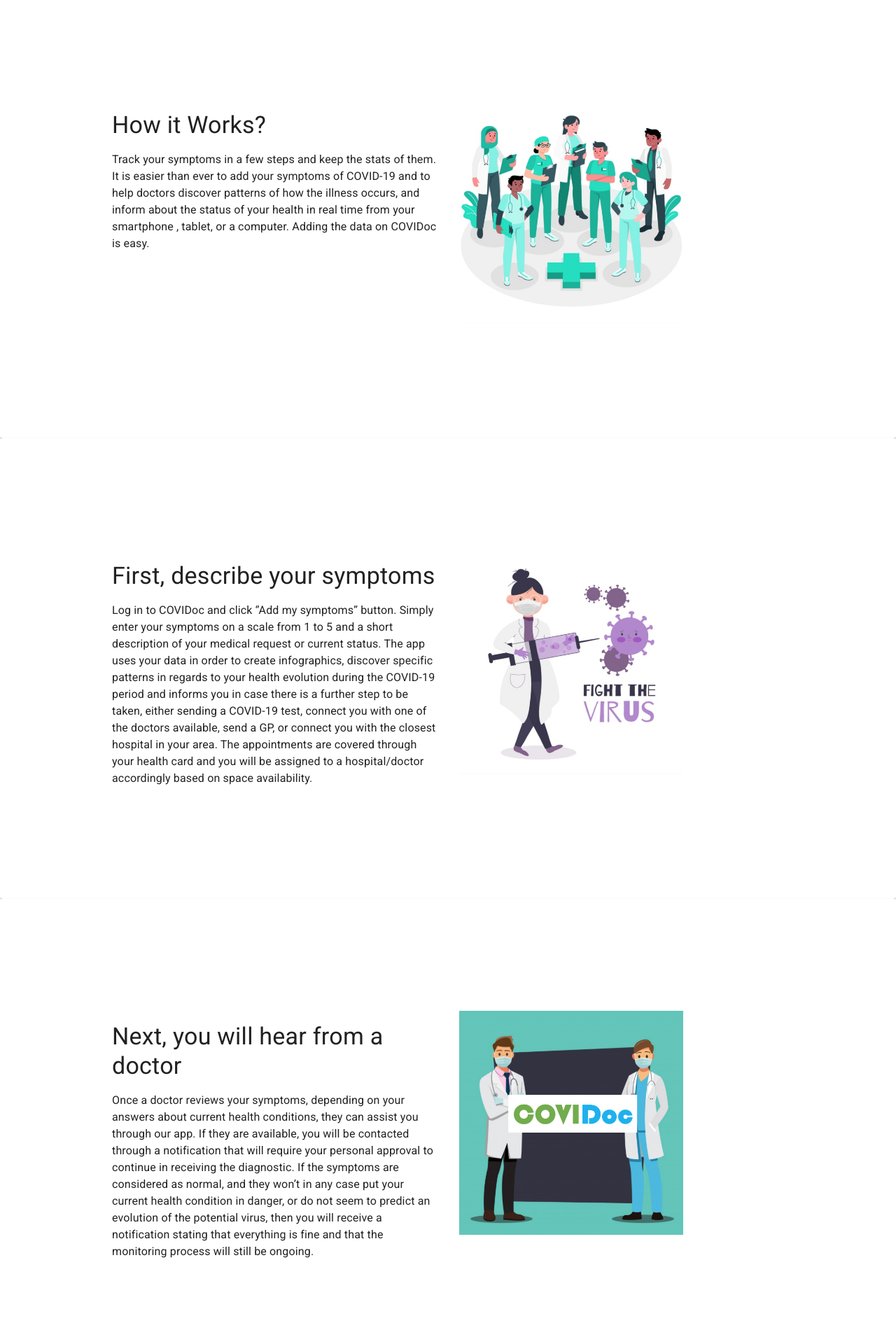
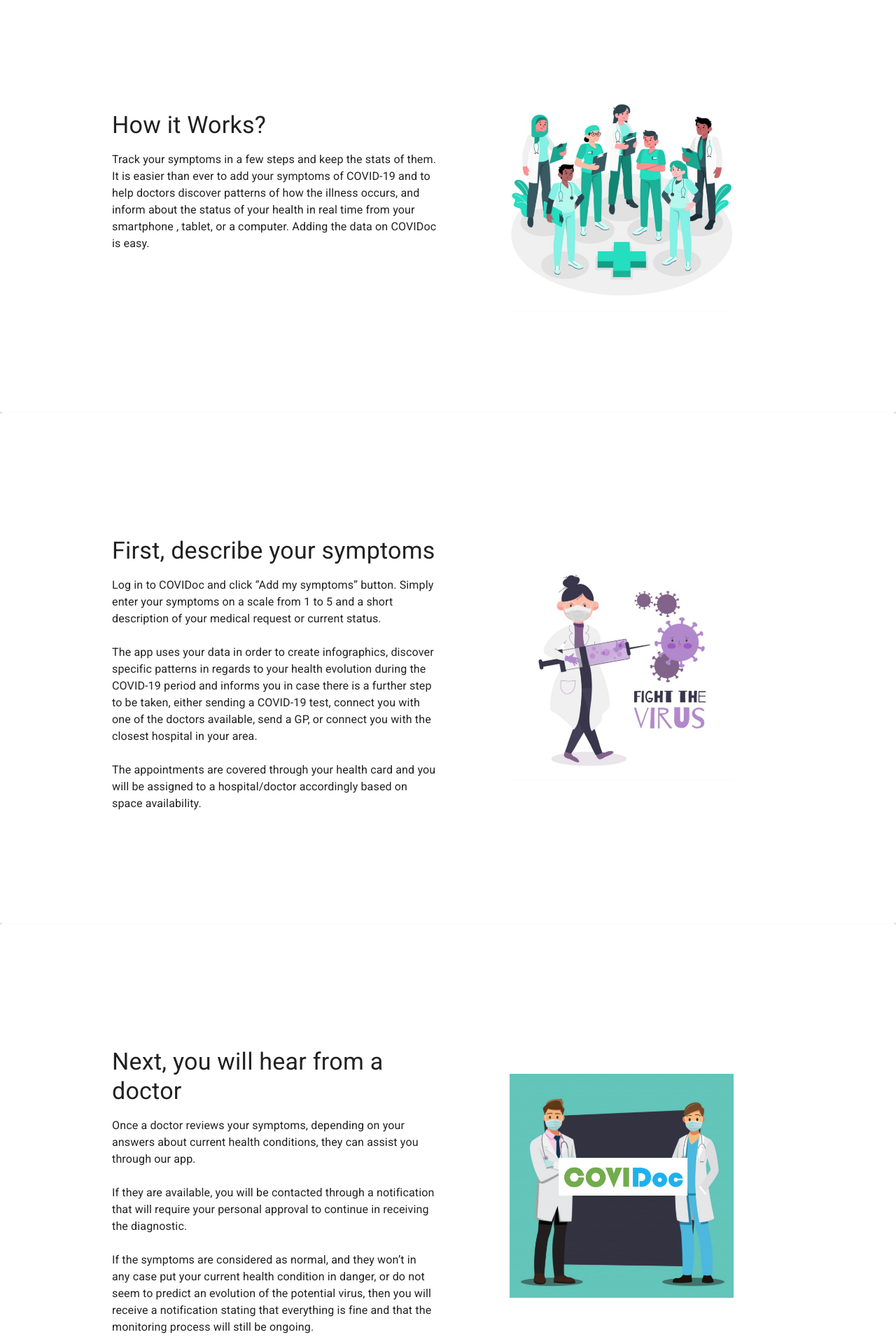
Before and after one commit to Robert-OP/hackthecrisis, a React (Create React App) app: page / in a window 1280 px wide. Shown: the part 800-2720 px from the top of the page at 70% size. Built offline with nearby package versions, Linux system fonts and the light colour scheme; what react-swipeable-views-utils would draw is missing.

Commit message:
spaced the text and aligned the images

```diff
--- a/src/pages/Home.js
+++ b/src/pages/Home.js
@@ -19,6 +19,10 @@ const useStyles = makeStyles((theme) => ({
   rootGrey: {
     flexGrow: 1,
     overflow: 'hidden',
+    padding: '0 20px',
+  },
+  images: {
+    float: 'right',
   },
 }));
 
@@ -36,7 +40,7 @@ const Home = () => {
     );
   } else {
     return (
-      <>
+      <Box>
         <Paper className={classes.rootGrey}>
           <Box m="auto" py={20} className={classes.box}>
             <Grid container spacing={4}>
@@ -78,7 +82,13 @@ const Home = () => {
                   is easy.
                 </Typography>
               </Grid>
-              <Grid item xs={12} sm={6}>
+              <Grid
+                container
+                alignItems="center"
+                justify="center"
+                xs={12}
+                sm={6}
+              >
                 <img
                   src={DoctorsImage}
                   alt={'doctors'}
@@ -104,18 +114,29 @@ const Home = () => {
                 <Typography variant={'body1'}>
                   Log in to COVIDoc and click ‘’Add my symptoms’’ button. Simply
                   enter your symptoms on a scale from 1 to 5 and a short
-                  description of your medical request or current status. The app
-                  uses your data in order to create infographics, discover
-                  specific patterns in regards to your health evolution during
-                  the COVID-19 period and informs you in case there is a further
-                  step to be taken, either sending a COVID-19 test, connect you
-                  with one of the doctors available, send a GP, or connect you
-                  with the closest hospital in your area. The appointments are
-                  covered through your health card and you will be assigned to a
-                  hospital/doctor accordingly based on space availability.
+                  description of your medical request or current status.
+                  <br />
+                  <br />
+                  The app uses your data in order to create infographics,
+                  discover specific patterns in regards to your health evolution
+                  during the COVID-19 period and informs you in case there is a
+                  further step to be taken, either sending a COVID-19 test,
+                  connect you with one of the doctors available, send a GP, or
+                  connect you with the closest hospital in your area.
+                  <br />
+                  <br />
+                  The appointments are covered through your health card and you
+                  will be assigned to a hospital/doctor accordingly based on
+                  space availability.
                 </Typography>
               </Grid>
-              <Grid item xs={12} sm={6}>
+              <Grid
+                container
+                justify="center"
+                alignItems="center"
+                xs={12}
+                sm={6}
+              >
                 <img
                   src={NeedleImage}
                   alt={'fight'}
@@ -141,17 +162,28 @@ const Home = () => {
                 <Typography variant={'body1'}>
                   Once a doctor reviews your symptoms, depending on your answers
                   about current health conditions, they can assist you through
-                  our app. If they are available, you will be contacted through
-                  a notification that will require your personal approval to
-                  continue in receiving the diagnostic. If the symptoms are
-                  considered as normal, and they won’t in any case put your
-                  current health condition in danger, or do not seem to predict
-                  an evolution of the potential virus, then you will receive a
-                  notification stating that everything is fine and that the
-                  monitoring process will still be ongoing.
+                  our app.
+                  <br />
+                  <br />
+                  If they are available, you will be contacted through a
+                  notification that will require your personal approval to
+                  continue in receiving the diagnostic.
+                  <br />
+                  <br />
+                  If the symptoms are considered as normal, and they won’t in
+                  any case put your current health condition in danger, or do
+                  not seem to predict an evolution of the potential virus, then
+                  you will receive a notification stating that everything is
+                  fine and that the monitoring process will still be ongoing.
                 </Typography>
               </Grid>
-              <Grid item xs={12} sm={6}>
+              <Grid
+                container
+                alignItems="center"
+                justify="center"
+                xs={12}
+                sm={6}
+              >
                 <img
                   src={CovidocImage}
                   alt={'covidoc'}
@@ -164,7 +196,7 @@ const Home = () => {
             </Grid>
           </Box>
         </Paper>
-      </>
+      </Box>
     );
   }
 };
```
